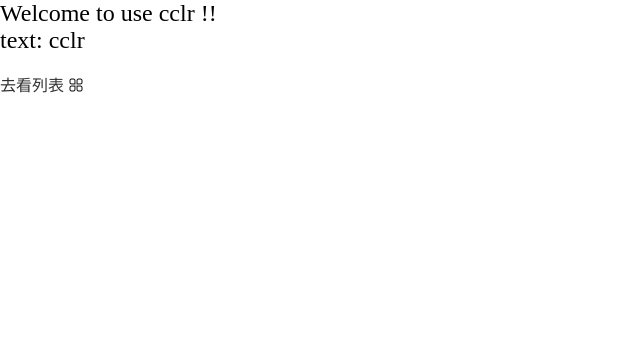
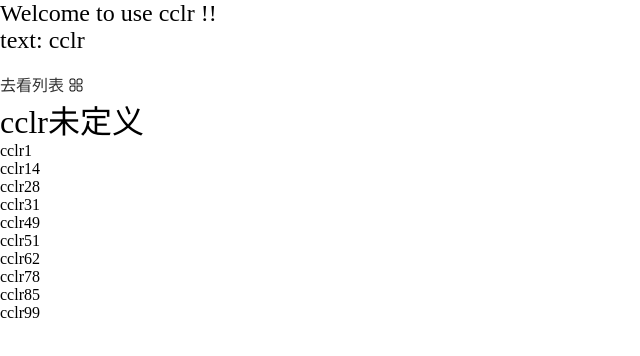
Before and after one commit to congcongluren/mb, a React app: page / in a window 1280 px wide. Shown: the top 356 px of the page, without its empty margins (0-640 px from the left). Built offline with nearby package versions, Linux system fonts and the light colour scheme.

Commit message:
feat: init

```diff
--- a/src/api/index.js
+++ b/src/api/index.js
@@ -4,9 +4,38 @@ export const getList = () => {
             let data = Array.apply(null, {length: 10}).map(()=>({}));
             data = data.map((item, index)=> {
                 item.title = index + 'welcome to use cclr!!' + index;
+                item.isComplete = Math.random() >= 0.5;
                 return item;
             })
             resolve(data);
         }, 500);
     })
 }
+
+export const getUserDetail = (name) => {
+    return new Promise((resolve, reject) => {
+        setTimeout(() => {
+            // reject({stat: 1001})
+            resolve({
+                requestName: name,
+                name: 'cclr',
+                age: '18',
+                address: 'shanghai'
+            });
+        }, 2000);
+    })
+}
+
+export const myDBQuery = ({ userID }) => {
+    return new Promise((resolve, reject) => {
+        setTimeout(() => {
+            let data = Array.apply(null, {length: 10}).map((_, i)=>parseInt(i+ ""+Math.random()*10));
+            resolve({
+                name: 'cclr' + (userID || '未定义'),
+                params: userID,
+                id: userID,
+                friendList: data
+            });
+        }, 300);
+    })
+}
--- /dev/null
+++ b/src/components/ErrorBound.jsx
@@ -0,0 +1,32 @@
+import React, { PureComponent } from "react";
+
+export default class ErrorBound extends PureComponent {
+    constructor(props) {
+        super(props);
+        this.state = {
+            hasError: false,
+        };
+    }
+
+    static getDerivedStateFromError(error) {
+        // 更新 state 使下一次渲染能够显示降级后的 UI
+        return { hasError: true };
+    }
+
+    componentDidCatch(error, errorInfo) {
+        // 1、错误信息（error）
+        // 2、错误堆栈（errorInfo)
+        console.log(error, errorInfo);
+    }
+
+    render() {
+        if (this.state.hasError) {
+            return <div>error</div>;
+        }
+        return (
+            <>
+                {this.props.children}
+            </>
+        );
+    }
+}
--- a/src/components/index.js
+++ b/src/components/index.js
@@ -0,0 +1,7 @@
+
+import ErrorBound from './ErrorBound.jsx';
+
+
+export {
+    ErrorBound
+}
--- /dev/null
+++ b/src/pages/home/detail.jsx
@@ -0,0 +1,35 @@
+import React, { useEffect, useState } from 'react';
+import { useRecoilValue, useSetRecoilState } from 'recoil';
+
+// atom
+import { currentUserInfoQuery, friendsInfoQuery, currentUserIDState } from '@recoil/user';
+import { ErrorBound } from '@components';
+
+function CurrentUserInfo() {
+    const currentUser = useRecoilValue(currentUserInfoQuery);
+    const friends = useRecoilValue(friendsInfoQuery);
+    const setCurrentUserID = useSetRecoilState(currentUserIDState);
+
+    return (
+        <div>
+            <h1>{currentUser.name}</h1>
+            <ul>
+                {friends.map((friend, index) =>
+                    <li key={index} onClick={() => setCurrentUserID(friend.id)}>
+                        {friend.name}
+                    </li>
+                )}
+            </ul>
+        </div>
+    );
+}
+
+export default function Detail() {
+    return (
+        <ErrorBound>
+            <React.Suspense fallback={<div>加载中……</div>}>
+                <CurrentUserInfo />
+            </React.Suspense>
+        </ErrorBound>
+    );
+}
--- a/src/pages/home/index.jsx
+++ b/src/pages/home/index.jsx
@@ -1,10 +1,10 @@
 import React, { useCallback, useState } from 'react';
 import { useNavigate } from 'react-router';
+import { useRecoilState } from 'recoil';
 
-import { useRecoilState } from 'recoil';
 // atom
 import { textState } from '@recoil/user';
-
+import Detail from './detail';
 import './index.scss';
 
 function Home(props) {
@@ -31,7 +31,7 @@ function Home(props) {
         />
       </div>
       <a onClick={toList}>去看列表</a> <i className='iconfont icon-changyong_chakangengduo' />
-
+      <Detail />
     </div>
   )
 }
--- a/src/recoil/user.js
+++ b/src/recoil/user.js
@@ -1,8 +1,63 @@
-import { atom } from 'recoil';
+import { atom, selector, selectorFamily, waitForAll, waitForNone } from 'recoil';
+import { getUserDetail, myDBQuery } from '@api'
 
 export const textState = atom({
     key: 'textState', // unique ID (with respect to other atoms/selectors)
     default: 'cclr', // default value (aka initial value)
 });
 
-console.log( textState);
+export const userDetailState = selector({
+    key: 'userDetailState',
+    get: async ({ get }) => {
+        let name = get(textState);
+        let res = await getUserDetail(name);
+        return res;
+    }
+});
+
+export const userDetailParamsQueryState = selectorFamily({
+    key: 'userListState',
+    get: (params) => async () => {
+        let res = await getUserDetail();
+        return {
+            ...res,
+            id: params
+        }
+    }
+})
+
+
+// 用户数据流案例： 主用户 -》 朋友列表
+export const currentUserIDState = atom({
+    key: 'CurrentUserID',
+    default: null,
+});
+
+export const userInfoQuery = selectorFamily({
+    key: 'UserInfoQuery',
+    get: userID => async () => {
+        const response = await myDBQuery({ userID });
+        if (response.error) {
+            throw response.error;
+        }
+        return response;
+    },
+});
+
+export const currentUserInfoQuery = selector({
+    key: 'CurrentUserInfoQuery',
+    get: ({ get }) => get(userInfoQuery(get(currentUserIDState))),
+});
+
+export const friendsInfoQuery = selector({
+    key: 'FriendsInfoQuery',
+    get: ({ get }) => {
+        const { friendList } = get(currentUserInfoQuery);
+        const friendLoadables = get(waitForNone(
+            friendList.map(friendID => userInfoQuery(friendID))
+        ));
+        return friendLoadables
+            .filter(({ state }) => state === 'hasValue')
+            .map(({ contents }) => contents);
+    },
+});
```
